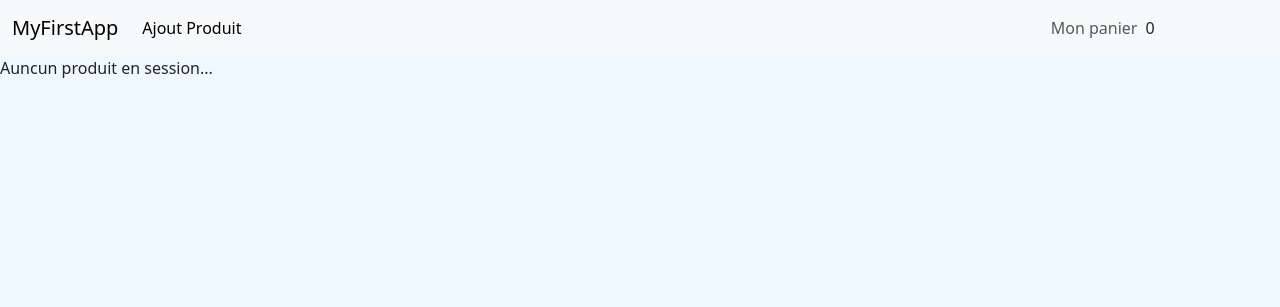
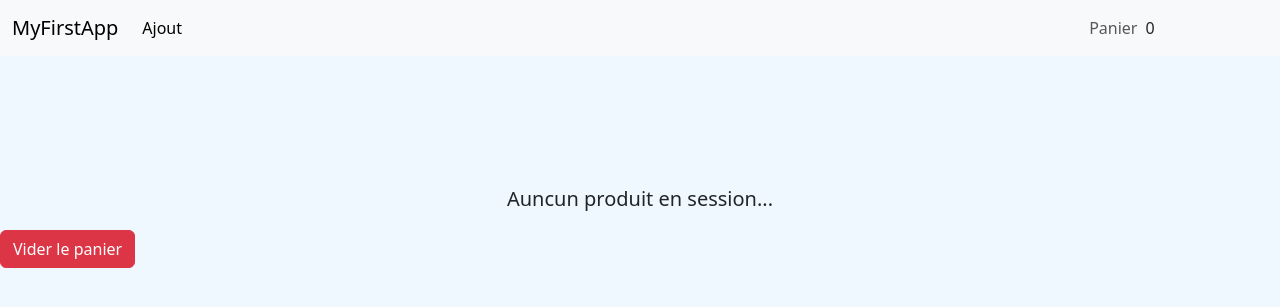
Before and after one commit to BoutinL/MyFirstApp-PHP, a PHP site: page /appli/recap.php in a window 1280 px wide. Shown: the top 307 px of the page. Run offline with PHP 8.4, Linux system fonts and the light colour scheme.

Commit message:
switch case viderPanier

```diff
--- a/appli/assets/css/style.css
+++ b/appli/assets/css/style.css
@@ -34,3 +34,9 @@ h1{
 .center-content-array{
 	text-align: center;
 }
+
+.session-vide{
+	text-align: center;
+	padding-top: 10%;
+	font-size: 20px;
+}
--- a/appli/index.php
+++ b/appli/index.php
@@ -19,10 +19,10 @@
                 <div class="collapse navbar-collapse" id="navbarNav">
                     <ul class="navbar-nav flex-navbar">
                         <li class="nav-item">
-                            <a class="nav-link active" aria-current="page" href="index.php">Ajout Produit</a>
+                            <a class="nav-link active" aria-current="page" href="index.php">Ajout</a>
                         </li>
                         <li class="nav-item notif-articles-flex">
-                            <a class="nav-link" href="recap.php">Mon panier</a>
+                            <a class="nav-link" href="recap.php">Panier</a>
                             <span>
                                 <?php
                                     session_start();
@@ -48,7 +48,7 @@
     <main>
         <h1>Ajouter un produit</h1>
         <div class="form-group flex-form">
-            <form action="traitement.php" method="post">
+            <form action="traitement.php?action=ajouterProduit" method="post">
                 <p>
                     <label>
                         Nom du produit :
--- a/appli/recap.php
+++ b/appli/recap.php
@@ -22,10 +22,10 @@
                     <div class="collapse navbar-collapse" id="navbarNav">
                         <ul class="navbar-nav flex-navbar">
                             <li class="nav-item">
-                                <a class="nav-link active" aria-current="page" href="index.php">Ajout Produit</a>
+                                <a class="nav-link active" aria-current="page" href="index.php">Ajout</a>
                             </li>
                             <li class="nav-item notif-articles-flex">
-                                <a class="nav-link" href="recap.php">Mon panier</a>
+                                <a class="nav-link" href="recap.php">Panier</a>
                                 <span>
                                     <?php
                                         $nbrArticles = 0;
@@ -50,7 +50,7 @@
         <section class="array-panier">
             <?php
                 if(!isset($_SESSION['products']) || empty($_SESSION['products'])){
-                    echo "<p>Auncun produit en session...</p>";
+                    echo "<p class='session-vide'>Auncun produit en session...</p>";
                 }else{
                     echo"<table class='table table-bordered'>",
                             "<thead>",
@@ -83,6 +83,8 @@
                 }
             ?>
         </section>
+
+        <a href="traitement.php?action=viderPanier" class="btn btn-danger">Vider le panier</a>
     </main>
 </body>
 </html>
```
Also changed, not shown: appli/traitement.php (+18 -1 lines).
